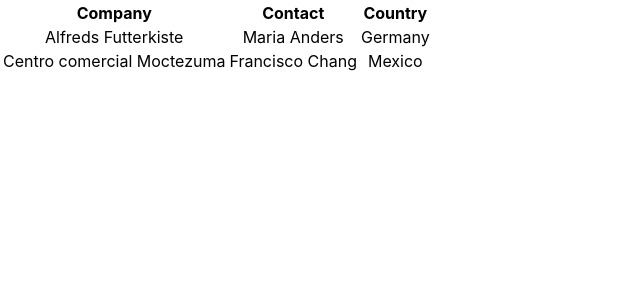
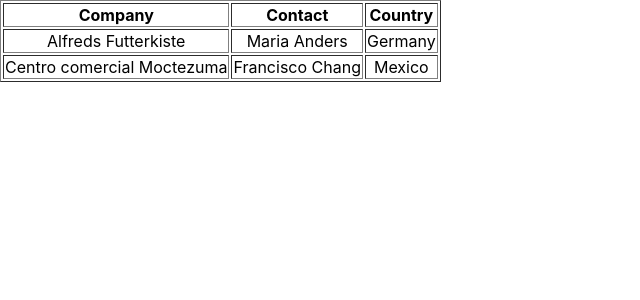
Before and after one commit to adnankhalid710/fkm, a React (Create React App) app: page / in a window 1280 px wide. Shown: the top 300 px of the page, without its empty margins (0-640 px from the left). Built offline with nearby package versions, Linux system fonts and the light colour scheme.

Commit message:
border value added

```diff
--- a/src/App.js
+++ b/src/App.js
@@ -3,7 +3,7 @@ import './App.css';
 function App() {
   return (
     <div className="App">
-      <table>
+      <table border="1">
       <tr>
         <th>Company</th>
         <th>Contact</th>
```
